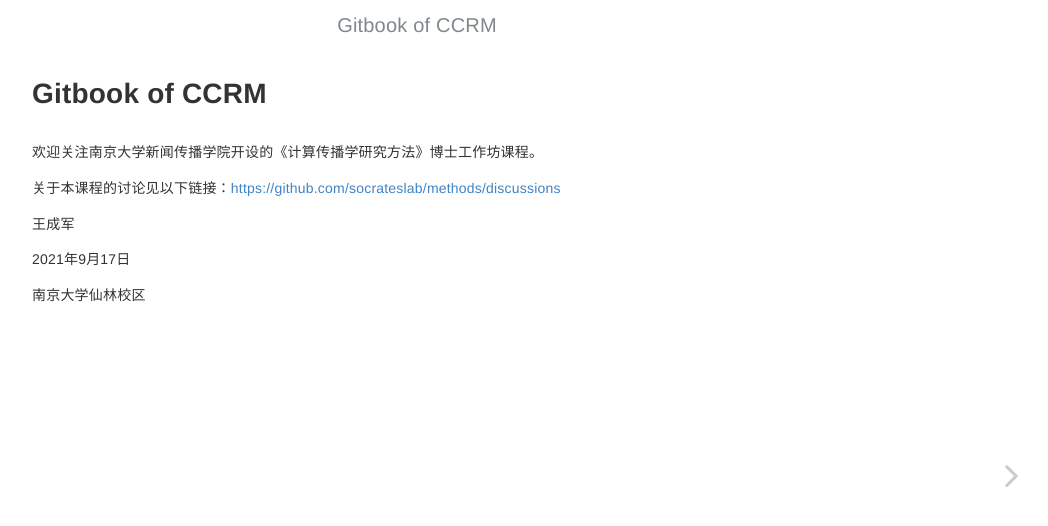
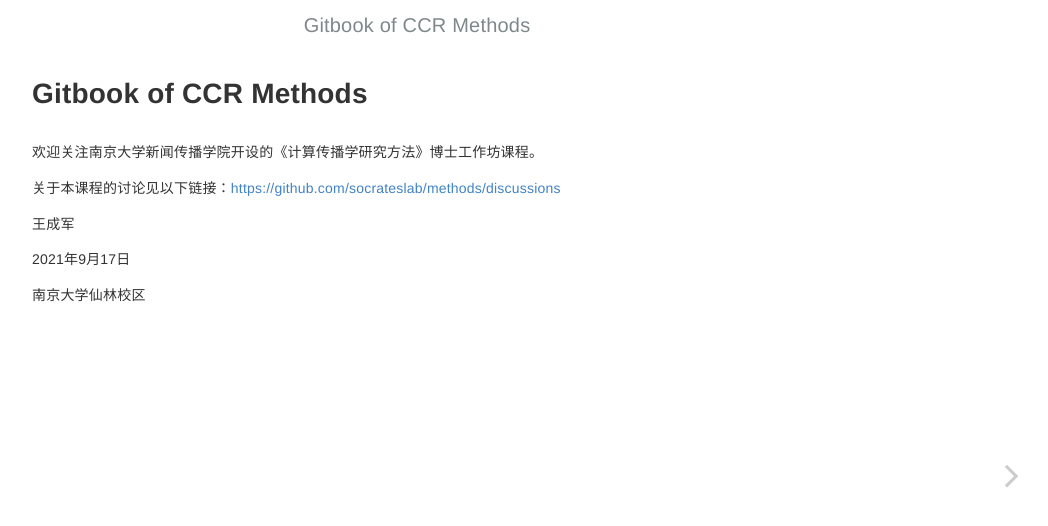
Before and after one commit to socrateslab/workshop, a Jekyll site: the page built from index.md, in a window 1280 px wide. Shown: the top 526 px of the page, without its empty margins (223-1271 px from the left). Built offline with Jekyll 4.4.1, drawn with Linux system fonts in a browser that asks for light colours.

Commit message:
Update _config.yml

```diff
--- a/_config.yml
+++ b/_config.yml
@@ -1,5 +1,5 @@
 # Configurations
-title:            Gitbook of CCRM
+title:            Gitbook of CCR Methods
 longtitle:        Computational Communication Research Methods
 author:           Cheng-Jun Wang
 email:            wangchj04@126.com
```
